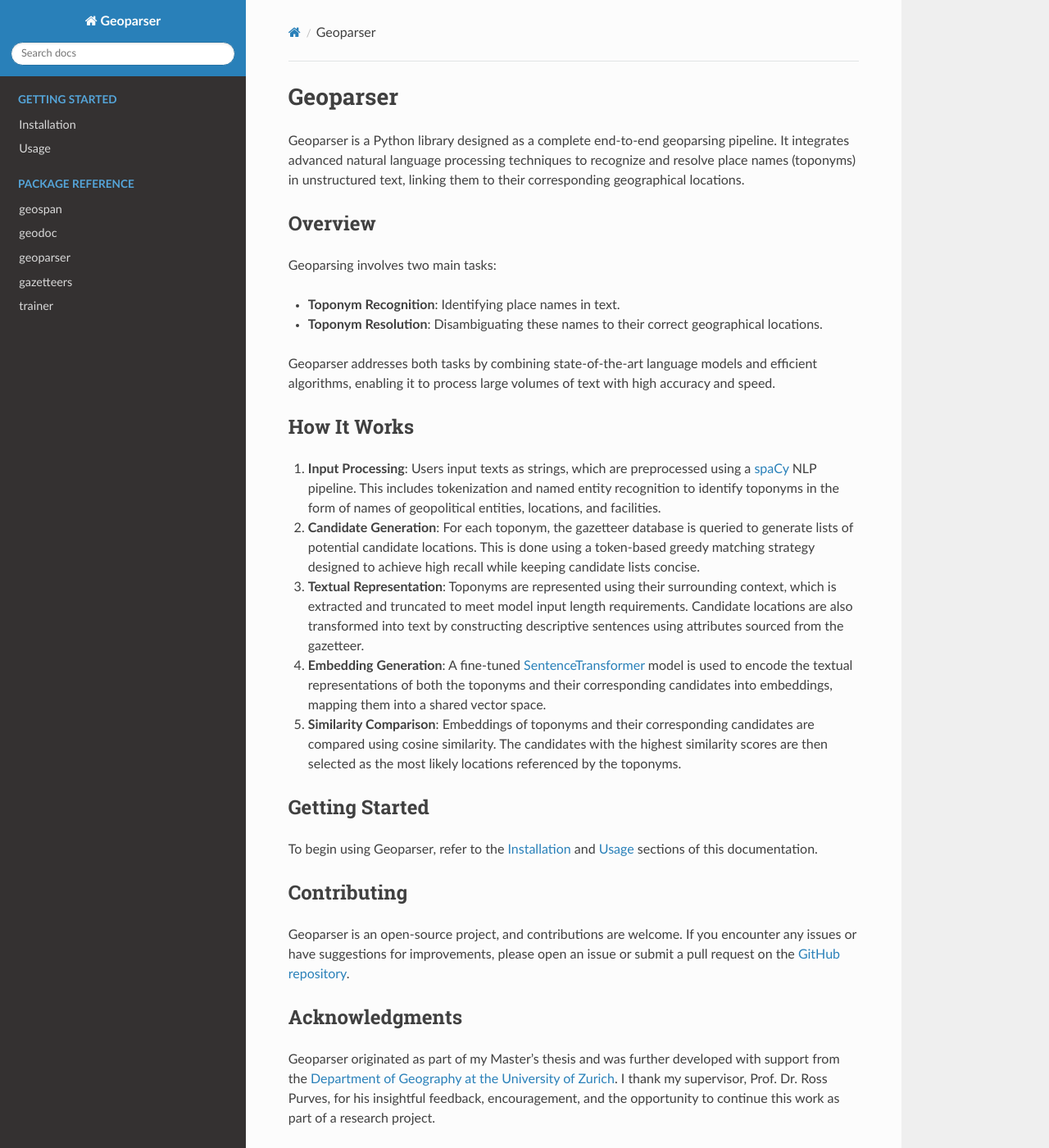
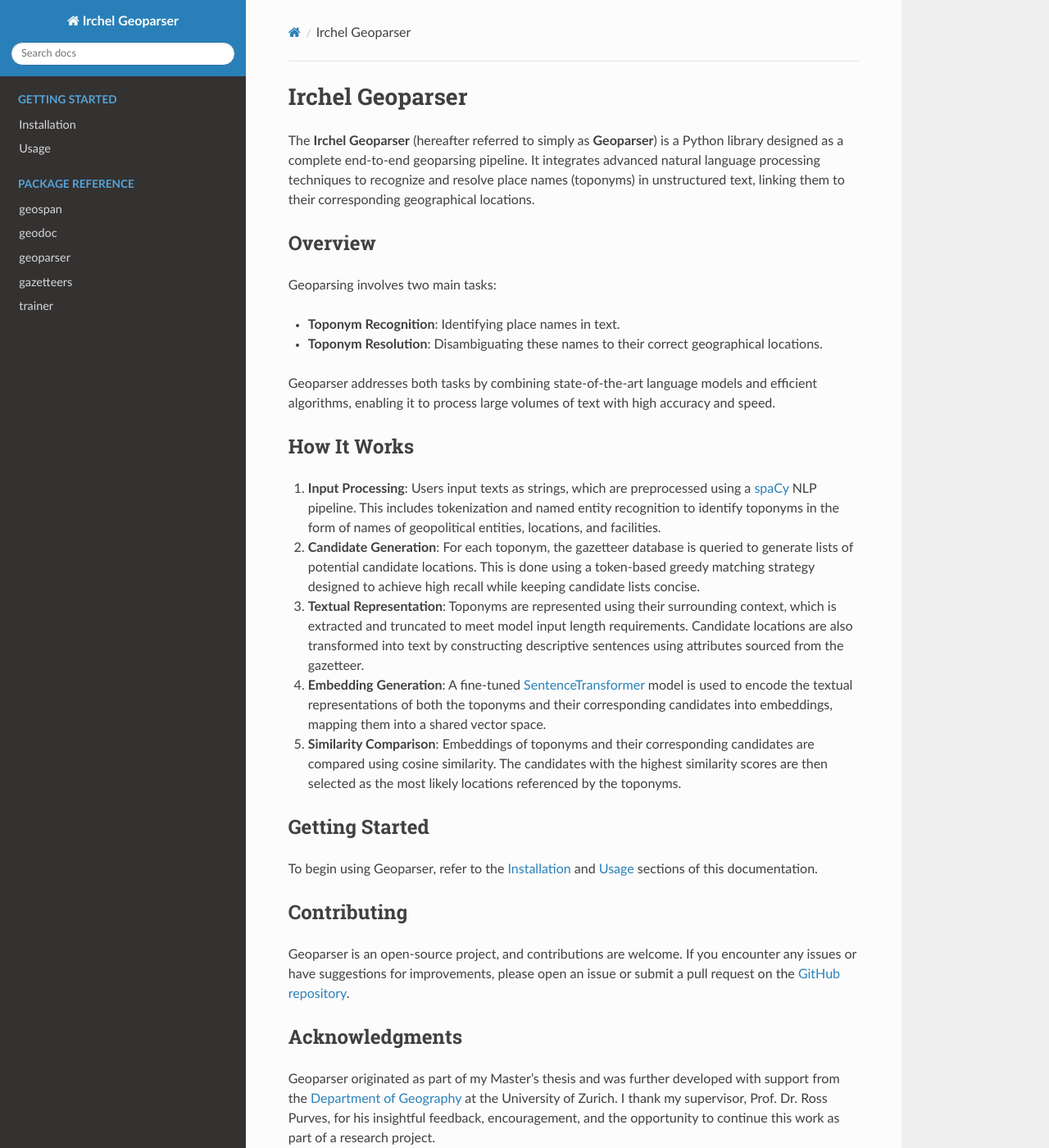
Before and after one commit to dguzh/geoparser, a Sphinx documentation site: the page built from docs/index.rst, in a window 1280 px wide and 1400 px high. Shown: the whole window at 82% size. Built offline with Sphinx 7.4.7 and the Read the Docs theme 3.1.0, drawn with Linux system fonts in a browser that asks for light colours.

Commit message:
rename Geoparser to Irchel Geoparser

```diff
--- a/docs/conf.py
+++ b/docs/conf.py
@@ -11,7 +11,7 @@ sys.path.insert(0, os.path.abspath(".."))
 # -- Project information -----------------------------------------------------
 # https://www.sphinx-doc.org/en/master/usage/configuration.html#project-information
 
-project = "Geoparser"
+project = "Irchel Geoparser"
 copyright = "2024, Diego Gomes"
 author = "Diego Gomes"
 release = "0.1.8"
--- a/docs/index.rst
+++ b/docs/index.rst
@@ -1,9 +1,9 @@
 .. _index:
 
-Geoparser
-=========
+Irchel Geoparser
+================
 
-Geoparser is a Python library designed as a complete end-to-end geoparsing pipeline. It integrates advanced natural language processing techniques to recognize and resolve place names (toponyms) in unstructured text, linking them to their corresponding geographical locations.
+The **Irchel Geoparser** (hereafter referred to simply as **Geoparser**) is a Python library designed as a complete end-to-end geoparsing pipeline. It integrates advanced natural language processing techniques to recognize and resolve place names (toponyms) in unstructured text, linking them to their corresponding geographical locations.
 
 Overview
 --------
@@ -41,7 +41,7 @@ Geoparser is an open-source project, and contributions are welcome. If you encou
 Acknowledgments
 ---------------
 
-Geoparser originated as part of my Master's thesis and was further developed with support from the `Department of Geography at the University of Zurich <https://www.geo.uzh.ch/>`_. I thank my supervisor, Prof. Dr. Ross Purves, for his insightful feedback, encouragement, and the opportunity to continue this work as part of a research project.
+Geoparser originated as part of my Master's thesis and was further developed with support from the `Department of Geography <https://www.geo.uzh.ch/>`_ at the University of Zurich. I thank my supervisor, Prof. Dr. Ross Purves, for his insightful feedback, encouragement, and the opportunity to continue this work as part of a research project.
 
 License
 -------
--- a/pyproject.toml
+++ b/pyproject.toml
@@ -5,6 +5,8 @@ description = "A customizable geoparsing library for unstructured text"
 authors = ["Diego Gomes <diego.gomes@uzh.ch>"]
 readme = "README.md"
 license = "MIT"
+homepage = "https://geoparser.app"
+repository = "https://github.com/dguzh/geoparser"
 include = [
     "LICENSE",
     "THIRD_PARTY_LICENSES",
```
Also changed, not shown: README.md (+2 -2 lines).
